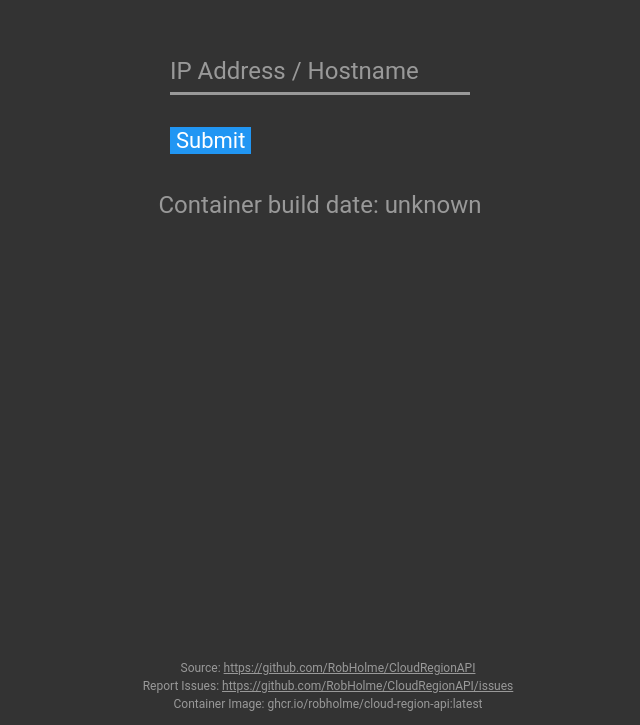
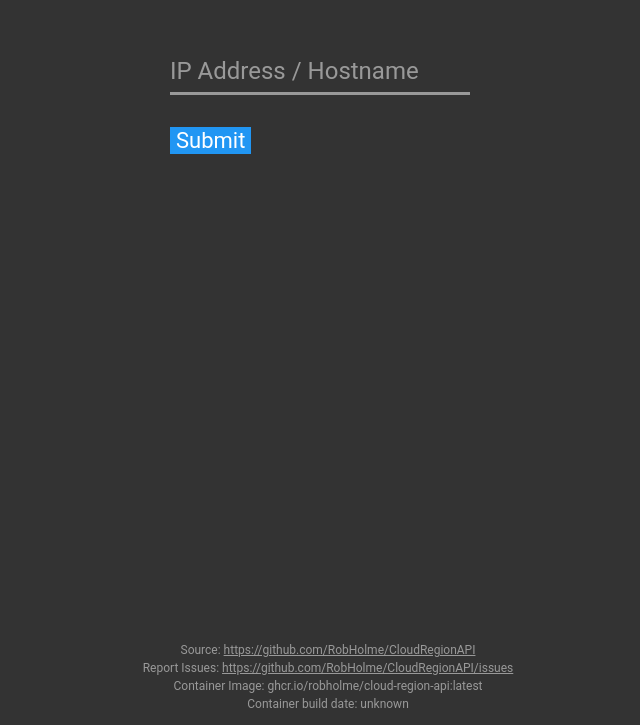
Before and after one commit to RobHolme/CloudRegionAPI, a website: page src/html/search.html in a window 1280 px wide. Shown: the part 75-800 px from the top of the page, without its empty margins (320-960 px from the left). Drawn offline with Linux system fonts and the light colour scheme; no server answers.

Commit message:
added container build date to footer

```diff
--- a/src/html/search.html
+++ b/src/html/search.html
@@ -242,15 +242,14 @@
     }
 
     // -----------------------------------------
-    // Return the conatiner build date as a string (read from text file created during container build)
+    // Return the container build date as a string (read from text file created during container build)
     async function GetContainerBuildDate() {
       try {
         const infoResponse = await fetch(`/api/info`);
-        if (!response.ok) {
-            throw new Error('Network response was no OK');
+        if (!infoResponse.ok) {
+          return "unknown";
         }
         jsonInfoData = await infoResponse.json();
-        console.log (jsonInfoData);
         return jsonInfoData.BuildDate;
       }
       catch {
@@ -293,10 +292,9 @@
     <div>
       <p class="footer">
         Source: <a href="https://github.com/RobHolme/CloudRegionAPI">https://github.com/RobHolme/CloudRegionAPI</a><br>
-        Report Issues: <a
-          href="https://github.com/RobHolme/CloudRegionAPI/issues">https://github.com/RobHolme/CloudRegionAPI/issues</a><br>
-        Container Image: ghcr.io/robholme/cloud-region-api:latest
-        <div id="containerbuilddate"></div>
+        Report Issues: <a href="https://github.com/RobHolme/CloudRegionAPI/issues">https://github.com/RobHolme/CloudRegionAPI/issues</a><br>
+        Container Image: ghcr.io/robholme/cloud-region-api:latest<br>
+        <span id="containerbuilddate"></span>
       </p>
     </div>
 </body>
```
Also changed, not shown: src/index.ts (+9 -2 lines).
